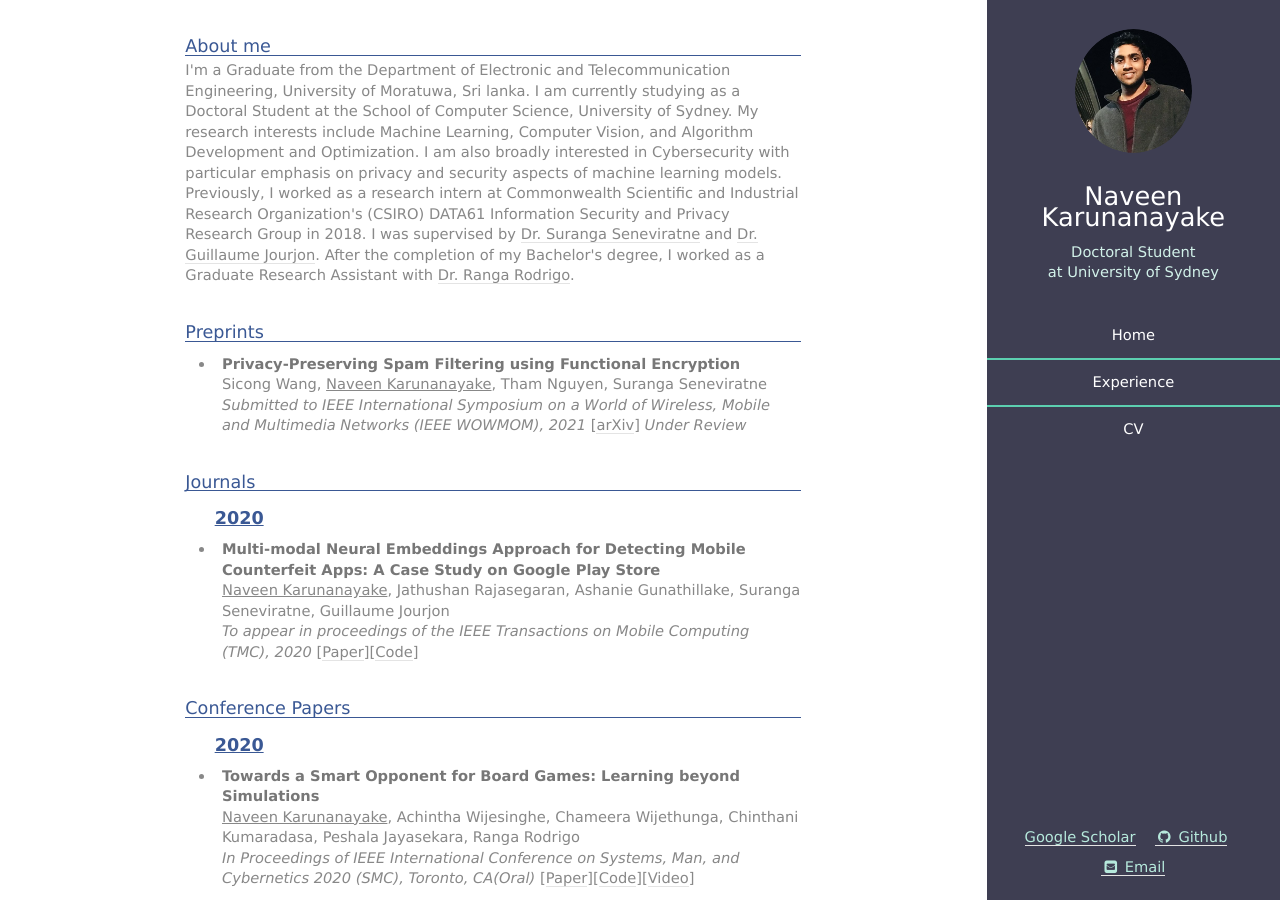
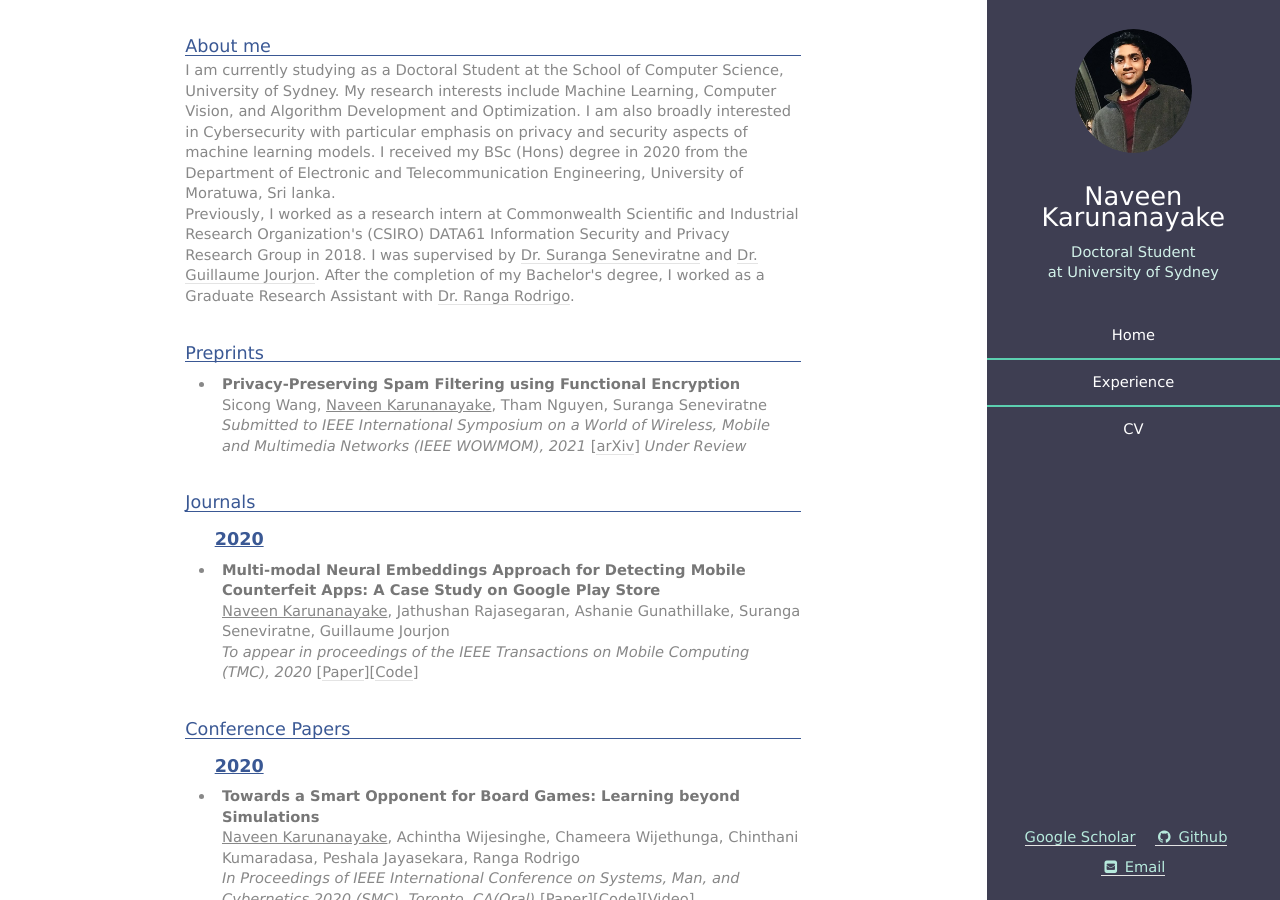
Before and after one commit to NaveenHK/NaveenHK.github.io, a Jekyll site: the page built from index.html, in a window 1280 px wide and 900 px high. Built offline with Jekyll 4.4.1, drawn with Linux system fonts in a browser that asks for light colours.

Commit message:
Update index.html
"About me" Updated

```diff
--- a/index.html
+++ b/index.html
@@ -21,9 +21,11 @@ ul {
 
 <div class="container">
     <h3>About me</h3>
-    <p>I'm a Graduate from the Department of Electronic and Telecommunication Engineering, University of Moratuwa, Sri lanka. I am currently studying as a Doctoral Student at the School of Computer Science, University of Sydney.
+    <p> I am currently studying as a Doctoral Student at the School of Computer Science, University of Sydney.
 	My research interests include Machine Learning, Computer Vision, and Algorithm Development and Optimization.
-	I am also broadly interested in Cybersecurity with particular emphasis on privacy and security aspects of machine learning models.  </br>
+	I am also broadly interested in Cybersecurity with particular emphasis on privacy and security aspects of machine learning models.
+	I received my BSc (Hons) degree in 2020 from the Department of Electronic and Telecommunication Engineering, University of Moratuwa, Sri lanka.
+	  </br>
 
     Previously, I worked as a research intern at Commonwealth Scientific and Industrial Research Organization's (CSIRO) DATA61 Information Security and Privacy Research Group in 2018.
 	I was supervised by <a href='https://www.sydney.edu.au/engineering/about/our-people/academic-staff/suranga-seneviratne.html'>Dr. Suranga Seneviratne</a>
```
